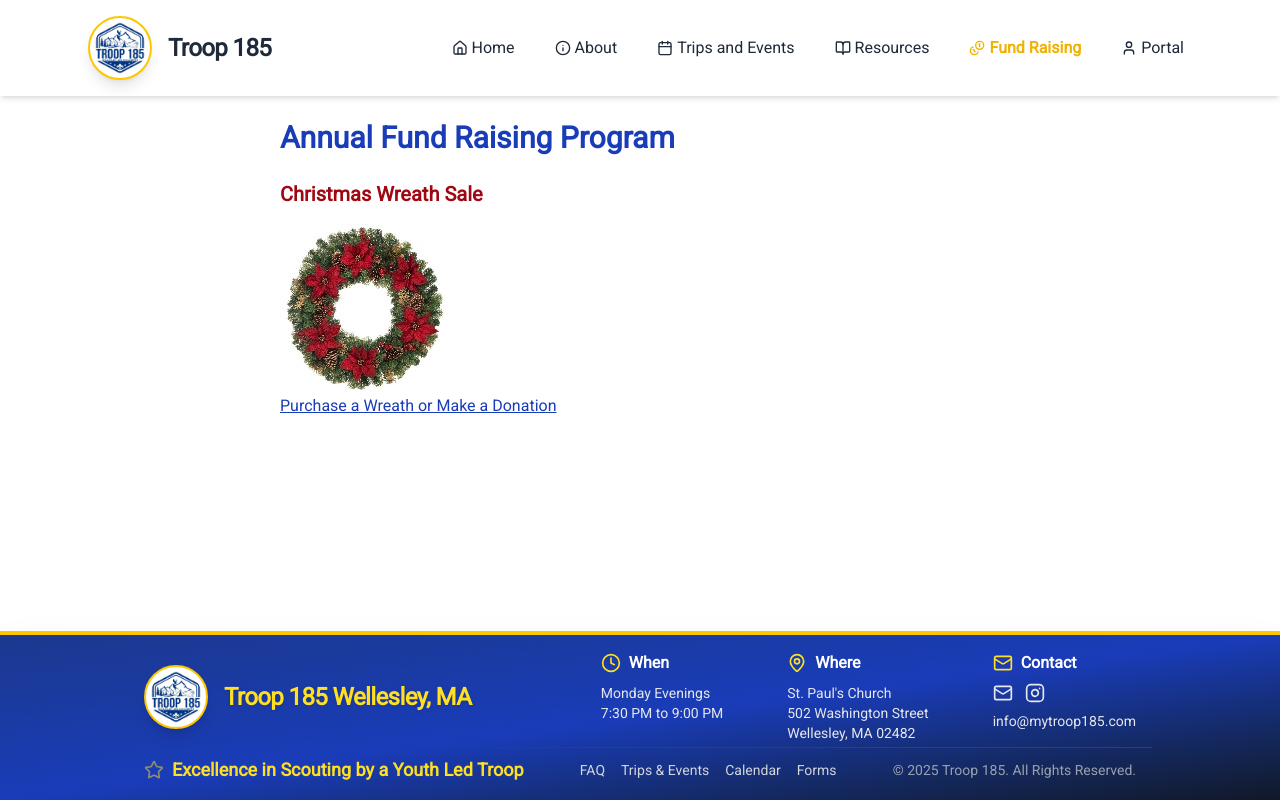
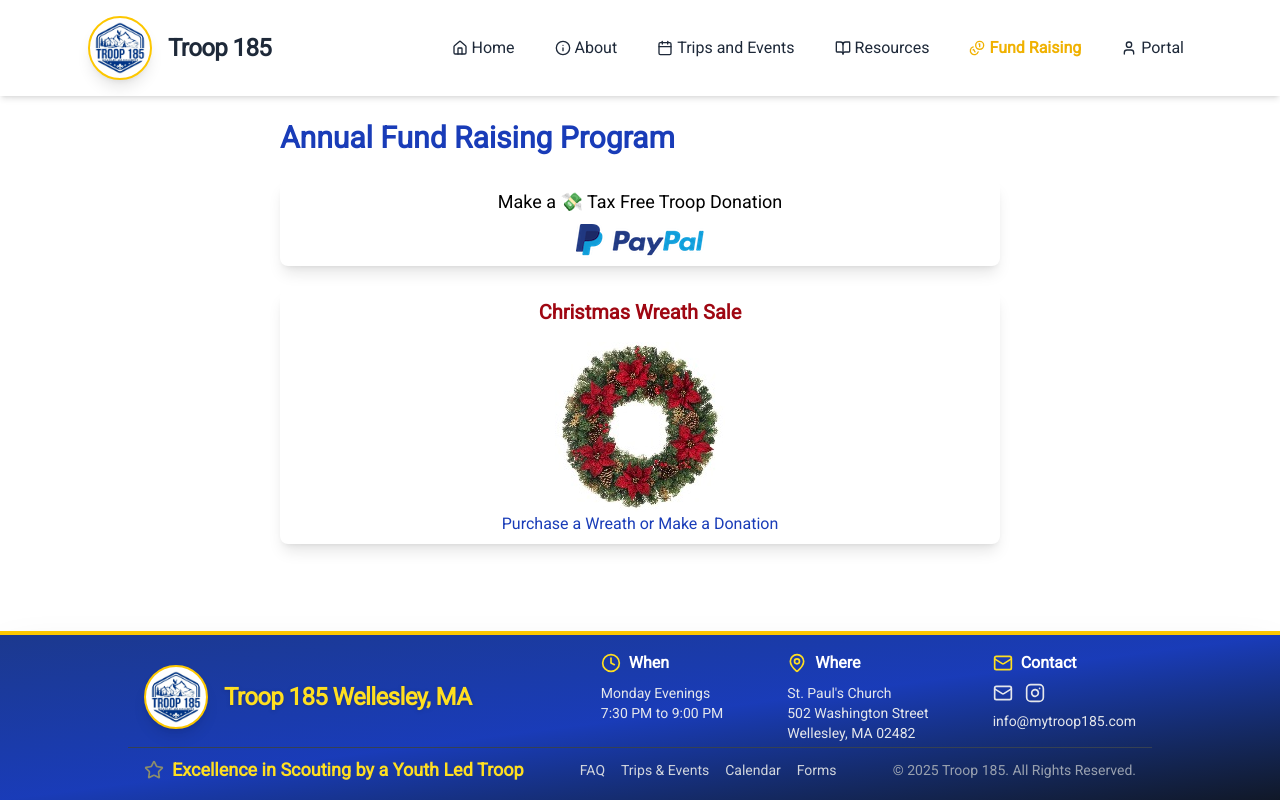
Before and after one commit to B00M3000/Troop-185, a Svelte app: page /fund-raising in a window 1280 px wide. Built offline with nearby package versions, Linux system fonts and the light colour scheme; some packages are replaced by stand-ins of ours.

Commit message:
Added Paypal Payments and donation links, added ASM Pat Hurley

```diff
--- a/src/routes/(public)/fund-raising/+page.svelte
+++ b/src/routes/(public)/fund-raising/+page.svelte
@@ -4,7 +4,19 @@
 
 <div class="max-w-3xl mx-auto p-6">
   <h1 class="text-3xl font-bold mb-6 text-blue-800">Annual Fund Raising Program</h1>
+
+  <div class="mb-6 py-2 bg-white shadow-lg rounded-lg overflow-hidden hover:shadow-xl transition-shadow duration-300">
+    <div style="text-align: center; display: flex; flex-flow: column; align-items: center;">
+    <p class="mb-2 text-lg">Make a 💸 Tax Free Troop Donation</p>
+    <a href="https://www.paypal.com/paypalme/Troop185Wellesley" target="_blank" class="center"><img src="/images/paypal.png" alt="PayPal Logo"></a>
+    </div>
+  </div>
+
+  <div class="mb-6 py-2 bg-white shadow-lg rounded-lg overflow-hidden hover:shadow-xl transition-shadow duration-300">
+    <div style="text-align: center; display: flex; flex-flow: column; align-items: center;">
    <p class="mb-4 text-xl text-red-800 font-bold">Christmas Wreath Sale</p>
-  <a href="https://www.troop185wreaths.com" target="_blank"><img src="/images/christmas_wreath.jpg" alt="Christmas Wreath">
-  <p class="underline text-blue-800">Purchase a Wreath or Make a Donation</p></a>
+   <a href="https://www.troop185wreaths.com" target="_blank"><img src="/images/christmas_wreath.jpg" alt="Christmas Wreath"></a>
+  <p class="text-blue-800"><a href="https://www.troop185wreaths.com" target="_blank">Purchase a Wreath or Make a Donation</a></p>
+  </div>
+  </div>
 </div>
--- a/src/routes/(public)/resources/troop-adult-leaders/+page.svelte
+++ b/src/routes/(public)/resources/troop-adult-leaders/+page.svelte
@@ -17,6 +17,7 @@
           <li>Dr. Kevin Daly</li>
           <li>Mr. Frank Wood</li>
           <li>Mr. Steve Benson</li>
+          <li>Mr. Patrick Hurley</li>
         </ul>
       </div>
       <div>
--- a/src/routes/(public)/trips-events/+page.svelte
+++ b/src/routes/(public)/trips-events/+page.svelte
@@ -9,7 +9,15 @@
 
 <div class="max-w-6xl mx-auto p-6">
   <h1 class="text-3xl font-bold mb-6 text-blue-800">Trips & Events</h1>
-  <p class="mb-8 text-lg text-gray-700">Find trip reports, packing lists, and more for recent and upcoming Troop 185 adventures.</p>
+
+  <div class="mb-6 py-2 bg-white shadow-lg rounded-lg overflow-hidden hover:shadow-xl transition-shadow duration-300">
+    <div style="text-align: center; display: flex; flex-flow: column; align-items: center;">
+    <p class="mb-2 text-lg">Use this button for Troop payments.</p>
+    <a href="https://www.paypal.com/paypalme/Troop185Wellesley" target="_blank" class="center"><img src="/images/paypal.png" alt="PayPal Logo"></a>
+    <p class="text-lg">Please include a note stating the Scout’s name and purpose of the payment (eg dues, Nantucket trip etc)</p>
+    </div>
+  </div>
+  <p class="mb-8 text-lg">Trip reports, and packing lists for recent and upcoming Troop 185 adventures.</p>
 
   {#if events.length > 0}
     <!-- Events Grid -->
```
Also changed, not shown: static/images/paypal.png (added).
